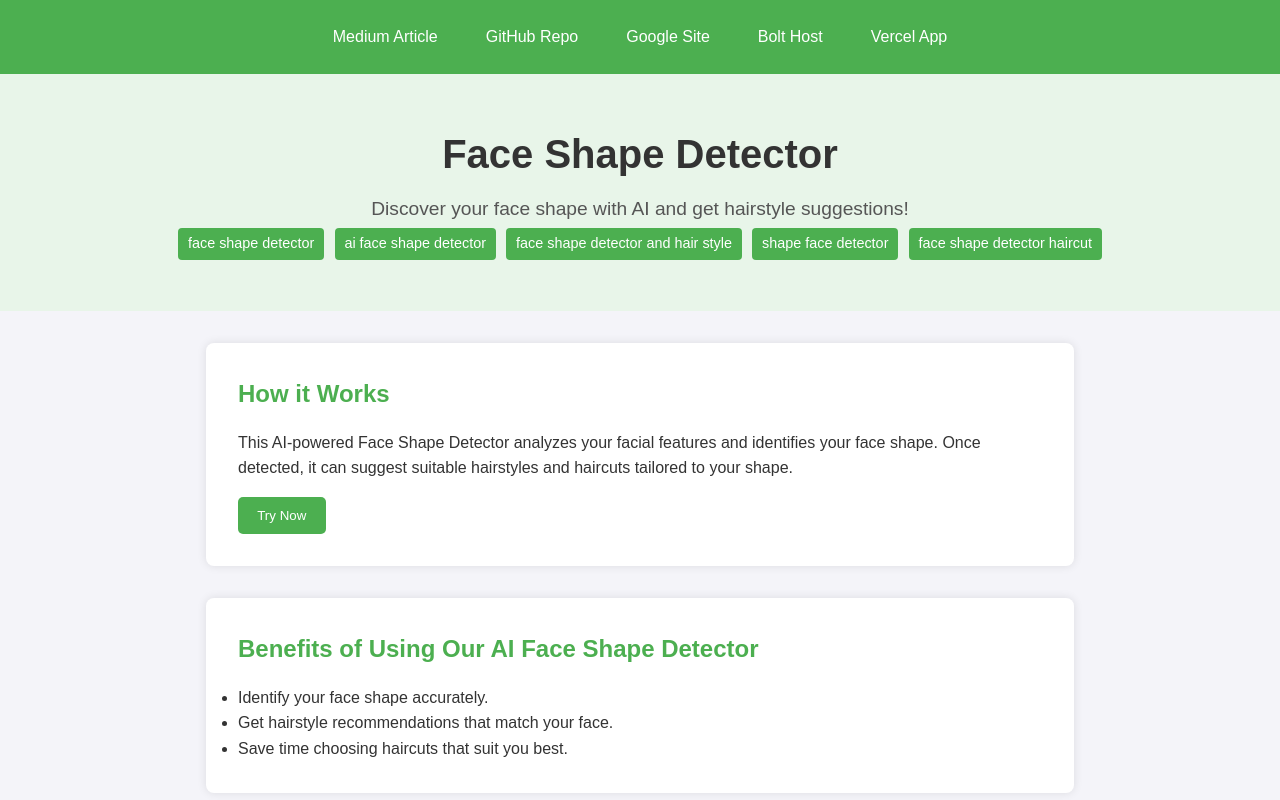
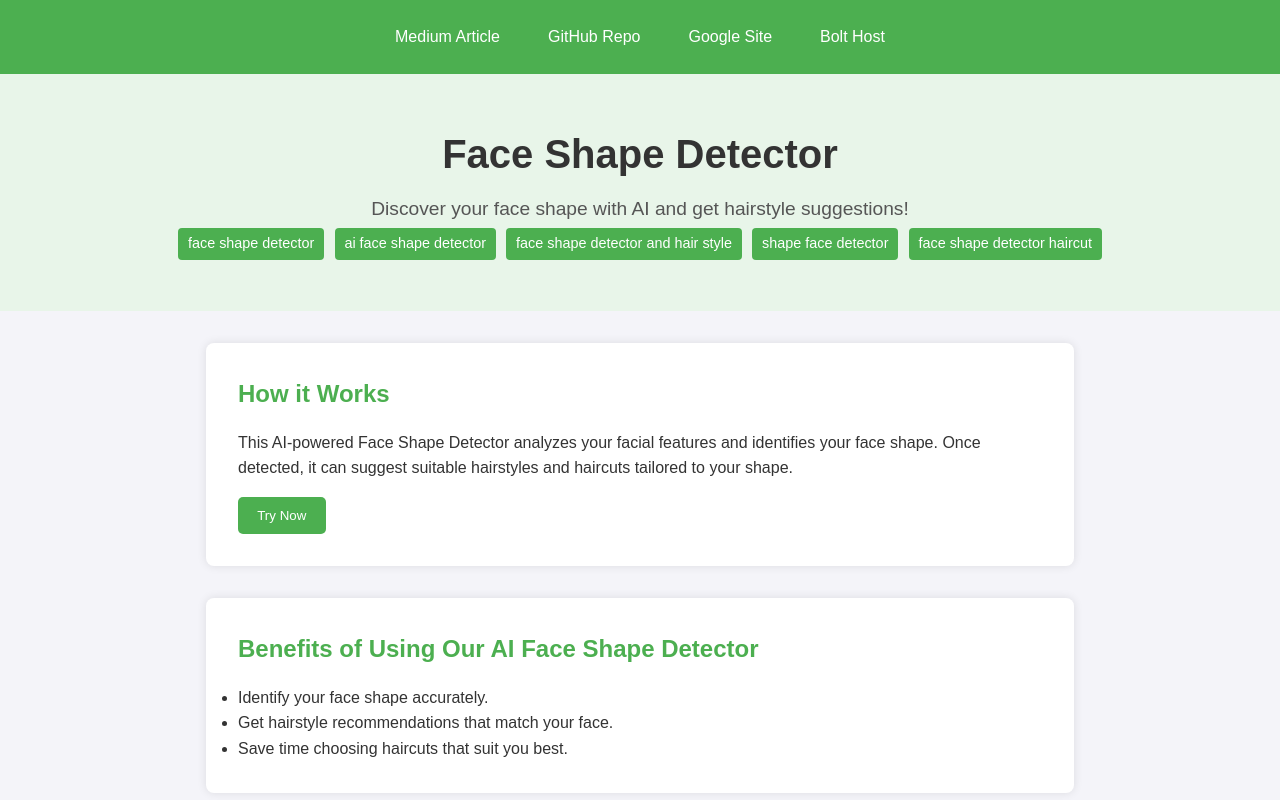
Before and after one commit to gulzar-abbas/Face-Shape-Detector, a plain HTML site: page index.html in a window 1280 px wide. Shown: the top 800 px of the page. Drawn offline with Linux system fonts and the light colour scheme.

Commit message:
Update index.html

```diff
--- a/index.html
+++ b/index.html
@@ -47,7 +47,6 @@
       <li><a href="https://github.com/gulzar-abbas/Face-Shape-Detector" target="_blank">GitHub Repo</a></li>
       <li><a href="https://sites.google.com/view/face-shape-detector-/home" target="_blank">Google Site</a></li>
       <li><a href="https://face-shape-detector-mkw7.bolt.host/" target="_blank">Bolt Host</a></li>
-      <li><a href="https://face-detector-umber.vercel.app/" target="_blank">Vercel App</a></li>
     </ul>
   </nav>
 
```
